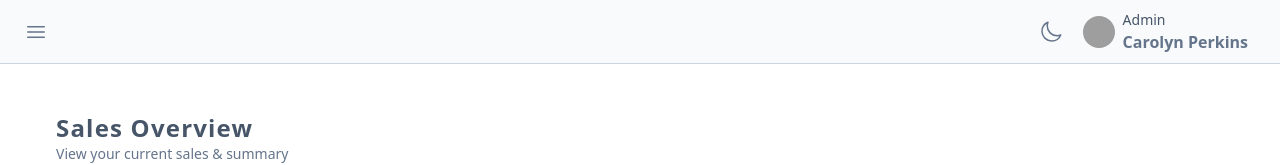
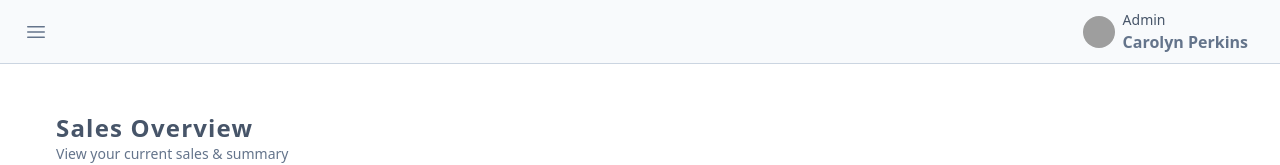
Before and after one commit to VanHoanTran/sale-manager, a React (Vite) app: page /dashboard in a window 1280 px wide. Shown: the top 165 px of the page. Built offline with nearby package versions, Linux system fonts and the light colour scheme; grey boxes are pictures that could not be loaded.

Commit message:
remove dark mode

```diff
--- a/src/components/Layout/NavBar.tsx
+++ b/src/components/Layout/NavBar.tsx
@@ -3,17 +3,17 @@ import {
   Bars3Icon,
   // BellIcon,
   // Cog8ToothIcon,
-  MoonIcon,
-  SunIcon,
+  // MoonIcon,
+  // SunIcon,
 } from '@heroicons/react/24/outline';
 import AccountButton from '../AccountButton';
 import IconButton from '../common/Buttons/IconButton';
 import { useLayoutContext } from '../../hooks/useLayoutContext';
-import { useDarkModeContext } from '../../hooks/useDarkModeContext';
+//import { useDarkModeContext } from '../../hooks/useDarkModeContext';
 
 const NavBar = () => {
   const { setIsOpenSideNav, isOpenSideNav } = useLayoutContext();
-  const { isDarkMode, toggleDarkMode } = useDarkModeContext();
+  //const { isDarkMode, toggleDarkMode } = useDarkModeContext();
   const menuHandler = () => {
     setIsOpenSideNav(open => !open);
   };
@@ -27,10 +27,10 @@ const NavBar = () => {
       <div className="flex items-center pr-4 md:pr-6">
         {/* <IconButton onClick={menuHandler} icon={<BellIcon />} /> */}
         {/* <IconButton onClick={menuHandler} icon={<Cog8ToothIcon />} /> */}
-        <IconButton
+        {/* <IconButton
           onClick={toggleDarkMode}
           icon={!isDarkMode ? <MoonIcon /> : <SunIcon />}
-        />
+        /> */}
         <div className="p-2">
           <AccountButton />
         </div>
```
